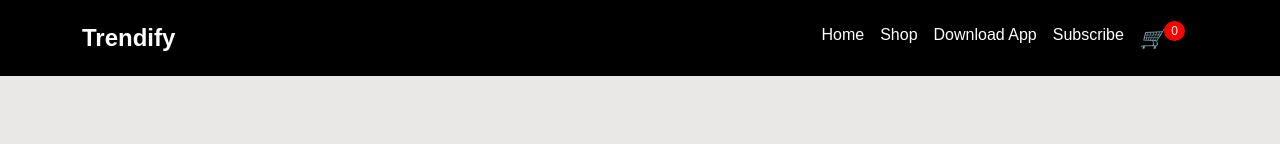
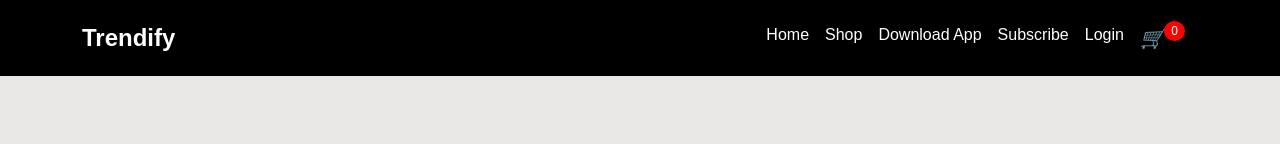
Before and after one commit to shreyasharmaaa20/ShreyaSharmaNaCoFrontend, a plain HTML site: page Trendify/index.html in a window 1280 px wide. Shown: the top 144 px of the page. Drawn offline with nearby package versions, Linux system fonts and the light colour scheme; no server answers.

Commit message:
Update index.html

```diff
--- a/Trendify/index.html
+++ b/Trendify/index.html
@@ -29,6 +29,9 @@
                     <li class="nav-item"><a class="nav-link" href="#products">Shop</a></li>
                     <li class="nav-item"><a class="nav-link" href="#download-app">Download App</a></li>
                     <li class="nav-item"><a class="nav-link" href="#subscribe">Subscribe</a></li>
+                    <li class="nav-item">
+                        <a class="nav-link" href="login.html">Login</a>
+                    </li>
                     <li class="nav-item">
                         <a class="nav-link" href="cart.html">
                             <i class="fas fa-shopping-cart"> 🛒</i>
```
